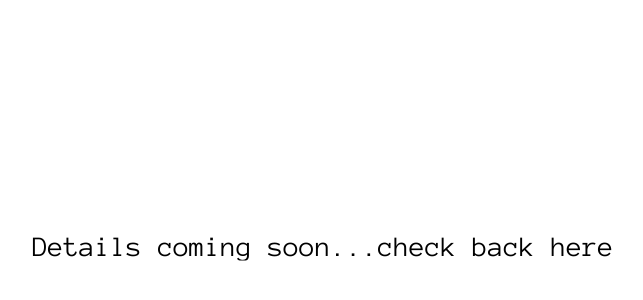
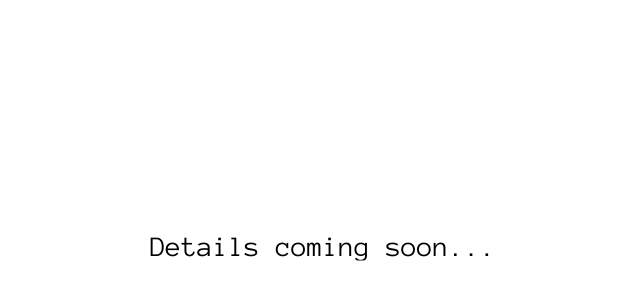
Before and after one commit to cybercypher/themalkanis.com, a plain HTML site: page index.html in a window 1280 px wide. Shown: the part 4-304 px from the top of the page, without its empty margins (316-959 px from the left). Drawn offline with Linux system fonts and the light colour scheme.

Commit message:
Update index.html

```diff
--- a/index.html
+++ b/index.html
@@ -73,7 +73,7 @@ body{
 <body>
     <div class="Aligner">
         <div class="Aligner-item">
-            <p class="line-1 anim-typewriter">Details coming soon...check back here</p>
+            <p class="line-1 anim-typewriter">Details coming soon...</p>
         </div>
     </div>
 </body>
```
